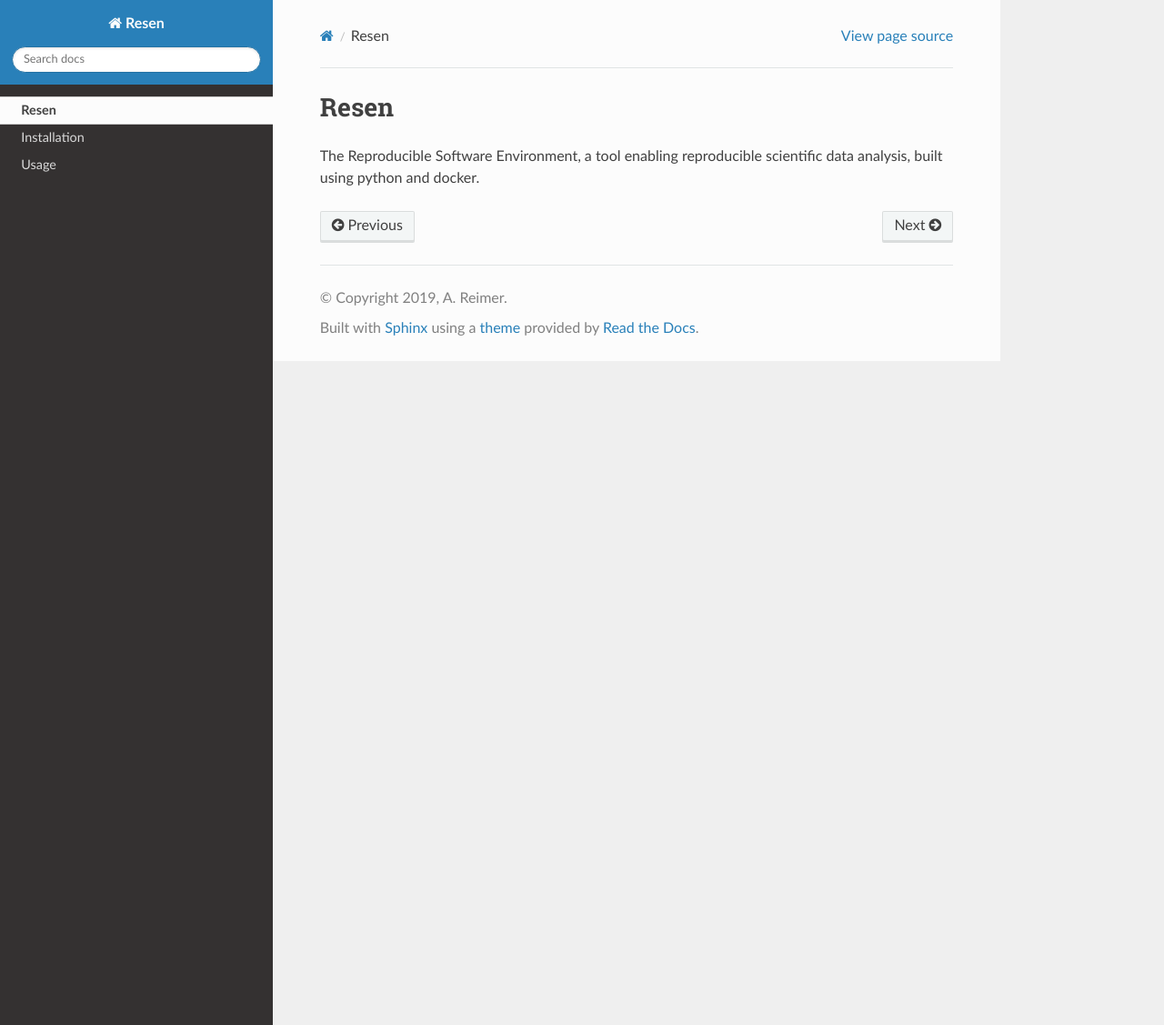
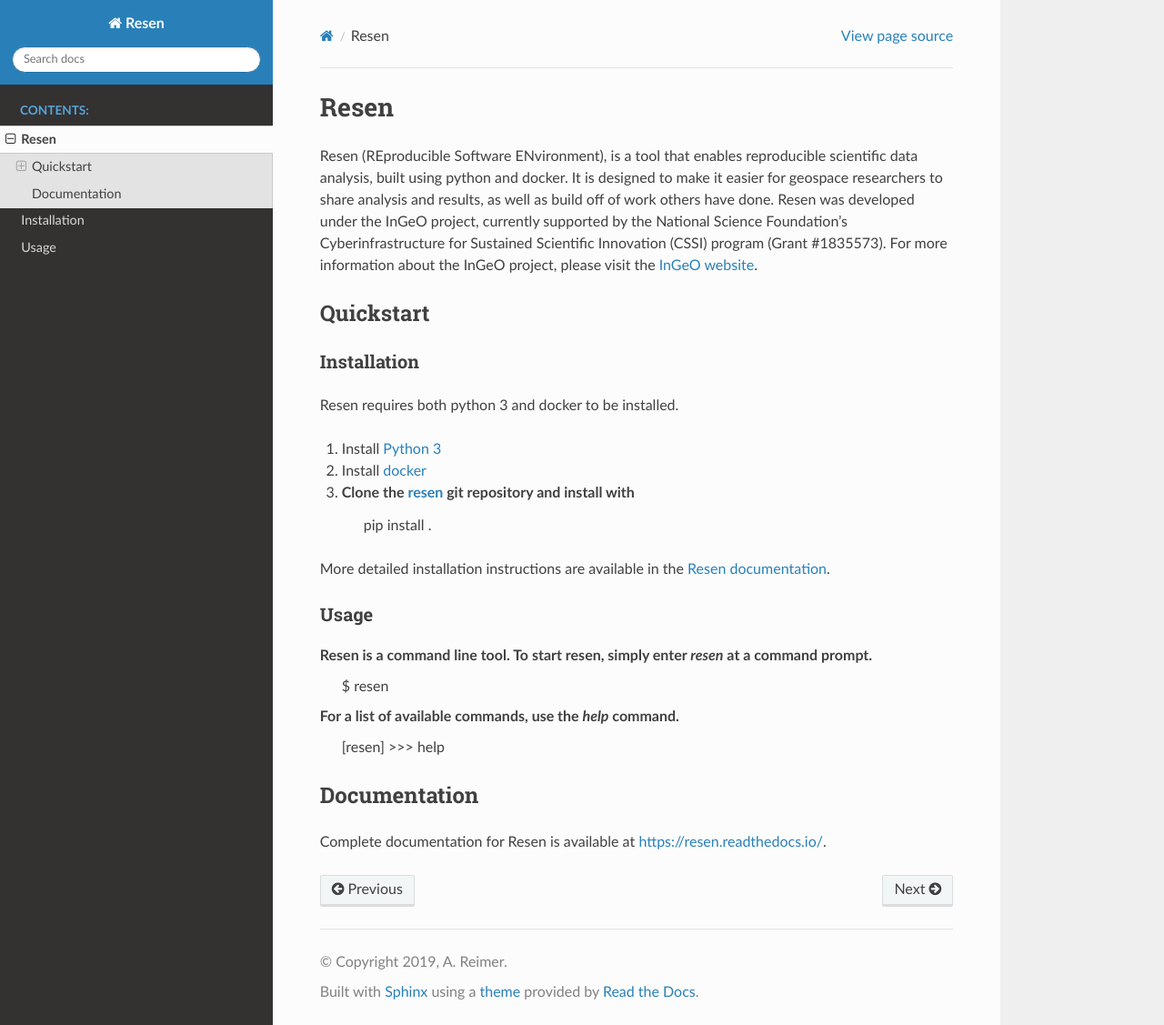
Before and after one commit to EarthCubeInGeo/resen, a Sphinx documentation site: the page built from docs/readme.rst, in a window 1280 px wide and 1127 px high. Shown: the whole window at 91% size. Built offline with Sphinx 7.4.7 and the Read the Docs theme 2.0.0, drawn with Linux system fonts in a browser that asks for light colours.

Commit message:
Improved README.rst so it includes a quickstart guide.

```diff
--- a/README.rst
+++ b/README.rst
@@ -1,4 +1,29 @@
+=====
 Resen
------
+=====
+Resen (REproducible Software ENvironment), is a tool that enables reproducible scientific data analysis, built using python and docker.  It is designed to make it easier for geospace researchers to share analysis and results, as well as build off of work others have done.  Resen was developed under the InGeO project, currently supported by the National Science Foundation's Cyberinfrastructure for Sustained Scientific Innovation (CSSI) program (Grant \#1835573).  For more information about the InGeO project, please visit the `InGeO website <https://ingeo.datatransport.org>`_.
 
-The Reproducible Software Environment, a tool enabling reproducible scientific data analysis, built using python and docker.
+Quickstart
+----------
+
+Installation
+++++++++++++
+Resen requires both python 3 and docker to be installed.
+
+1. Install `Python 3 <https://www.python.org/>`_
+2. Install `docker <https://docs.docker.com/v17.12/install/>`_
+3. Clone the `resen <https://github.com/EarthCubeInGeo/resen>`_ git repository and install with
+	pip install .
+
+More detailed installation instructions are available in the `Resen documentation <https://resen.readthedocs.io/en/readthedocs/installation.html>`_.
+
+Usage
++++++
+Resen is a command line tool.  To start resen, simply enter `resen` at a command prompt.
+	$ resen
+For a list of available commands, use the `help` command.
+	[resen] >>> help
+
+Documentation
+-------------
+Complete documentation for Resen is available at https://resen.readthedocs.io/.
--- a/docs/conf.py
+++ b/docs/conf.py
@@ -9,10 +9,10 @@
 # If extensions (or modules to document with autodoc) are in another directory,
 # add these directories to sys.path here. If the directory is relative to the
 # documentation root, use os.path.abspath to make it absolute, like shown here.
-#
-# import os
-# import sys
-# sys.path.insert(0, os.path.abspath('.'))
+
+import os
+import sys
+sys.path.insert(0, os.path.abspath('..'))
 
 
 # -- Project information -----------------------------------------------------
@@ -33,6 +33,8 @@
 # ones.
 extensions = [
     'sphinx.ext.autodoc',
+    'sphinx.ext.coverage',
+    'sphinx.ext.napoleon',
 ]
 
 # Add any paths that contain templates here, relative to this directory.
```
Also changed, not shown: docs/commands.rst (added, +11 -0 lines), docs/index.rst (+5 -2 lines).
